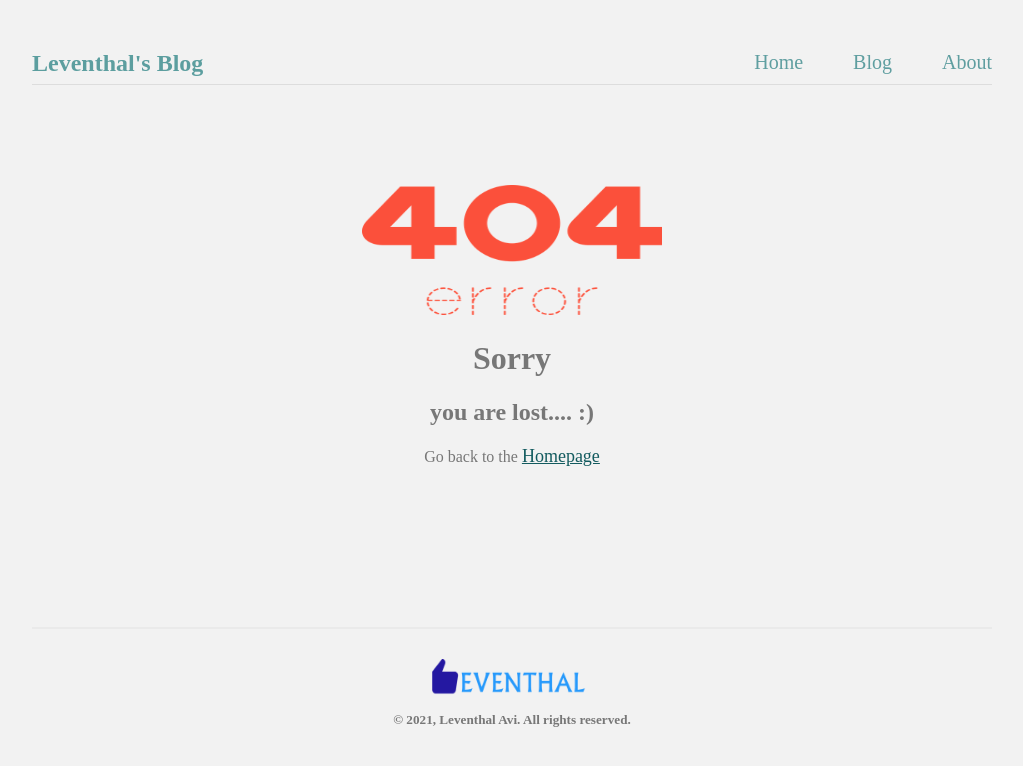
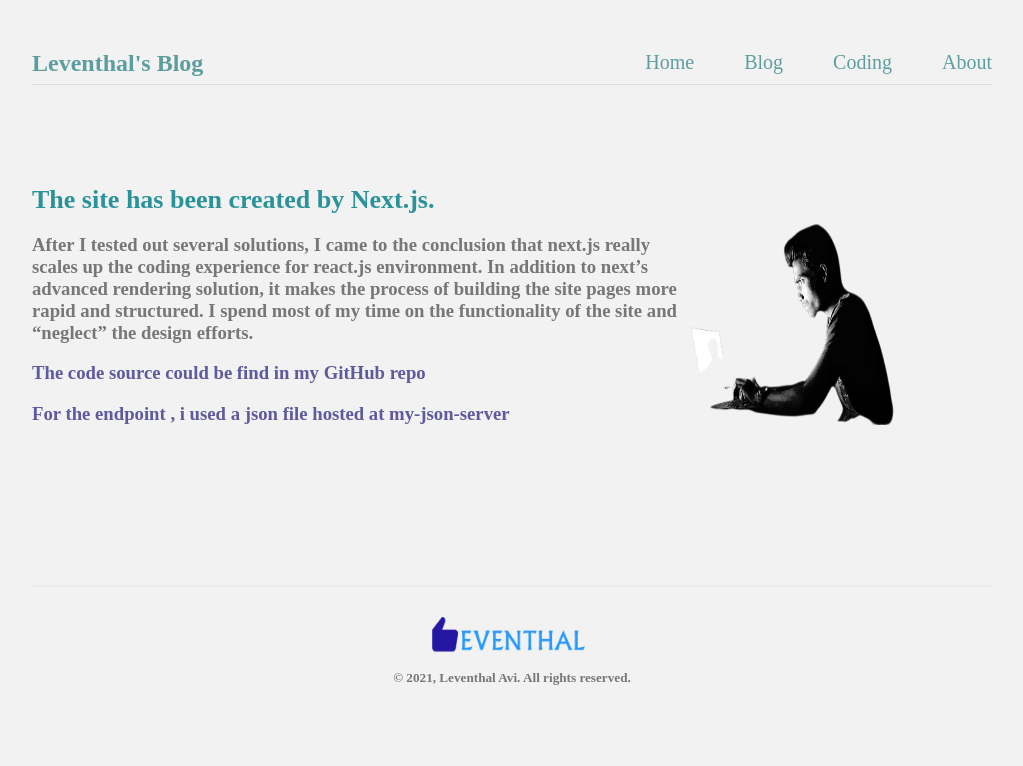
Before and after one commit to Avileven/next-blog, a Next.js app in the folder levenblog/: page /Coding in a window 1280 px wide. Before the commit this address had no page. Shown: the top 766 px of the page, without its empty margins (128-1151 px from the left). Built offline with nearby package versions, Linux system fonts and the light colour scheme.

Commit message:
adding style & coding page

```diff
--- a/levenblog/comps/Layout.js
+++ b/levenblog/comps/Layout.js
@@ -1,6 +1,6 @@
 import Footer from "./Footer";
 import Navbar from "./Navbar";
-
+// create the structure of a page while the navbar & Footer are static
 const Layout = ({children}) => {
     return (
     <div className="cont">
--- a/levenblog/comps/Navbar.js
+++ b/levenblog/comps/Navbar.js
@@ -9,6 +9,7 @@ const Navbar = () => {
       </div>
       <Link href="/"><a>Home</a></Link>
       <Link href="/myblog/"><a>Blog</a></Link>
+      <Link href="/Coding/"><a>Coding</a></Link>
       <Link href="/About"><a>About</a></Link>
 
     </nav>
--- a/levenblog/pages/About.js
+++ b/levenblog/pages/About.js
@@ -26,9 +26,9 @@ const About = () => {
         </div>
 
         <div className="contact-img">
-        <h3>avi@bmax.co.il  </h3>
-            <Image src="/contact.png" alt="avi pic"
-            width={200} height={160} />
+         <Image src="/contact.png" alt="avi pic"    width={200} height={160} />
+         <h3>avi@bmax.co.il  </h3>
+
         </div>
 
     </div>
--- /dev/null
+++ b/levenblog/pages/Coding.js
@@ -0,0 +1,41 @@
+import Image from 'next/image';
+const Coding = () => {
+    return (
+    <div className="coding">
+
+        <div className="coding-img">
+            <Image src="/coding1.png" alt="avi pic"
+            width={300} height={300} />
+        </div>
+        <div className="coding-cont">
+            <h1> The site has been created by Next.js.
+           </h1>
+
+            <h3> After I tested out several solutions, I came to the conclusion that next.js
+                 really scales up the coding experience for react.js environment.
+                 In addition to next’s advanced rendering solution, it makes the process of building
+                 the site pages more rapid and structured.  I spend most of my time on the
+                  functionality of the site and “neglect” the design efforts.
+
+
+            </h3>
+
+
+
+            <h3><a href="https://github.com/Avileven/next-blog/">The code source could be find in my
+            GitHub repo  </a></h3>
+
+            <h3><a href="https://my-json-server.typicode.com/Avileven/jsonend/blogs/">For the endpoint ,
+             i used a  json file hosted at my-json-server
+            </a></h3>
+
+
+        </div>
+
+
+
+    </div>
+    );
+}
+
+export default Coding;
--- a/levenblog/pages/_app.js
+++ b/levenblog/pages/_app.js
@@ -1,6 +1,6 @@
 import Layout from '../comps/Layout'
 import '../styles/globals.css'
-
+// create the structure of a page ,while the dynamic pages are the component inside the layout
 function MyApp({ Component, pageProps }) {
   return (
   <Layout>
--- a/levenblog/pages/index.js
+++ b/levenblog/pages/index.js
@@ -29,13 +29,14 @@ const Home = ({ data }) => {
       <div className="home-cont">
 
       <h2>My name is Avi Leventhal. I'm a Web Developer and Digital
-         Media expert.
+         media expert. Experienced entrepreneur in the digital marketplace.
       </h2>
       <Image src="/avi5.png" alt="avi pic" width={400} height={300} />
      </div>
 
 
    </div>
+   {/* adding a comp that uses the data to display the last post */}
     { data && <Homepost data={data}  /> }
     </>
 
--- a/levenblog/pages/myblog/[id].js
+++ b/levenblog/pages/myblog/[id].js
@@ -16,7 +16,7 @@ export const getStaticPaths = async () => {
     fallback: false
   }
 }
-
+// using the params data to the pages and re-build them
 export const getStaticProps = async (context) => {
   const id = context.params.id;
   const res = await fetch('https://my-json-server.typicode.com/Avileven/jsonend/blogs/' + id);
@@ -26,7 +26,7 @@ export const getStaticProps = async (context) => {
     props: {  data }
   }
 }
-
+// create the template for the post page
 const Details = ({ data }) => {
   return (
     <div className="post-page" >
--- a/levenblog/styles/globals.css
+++ b/levenblog/styles/globals.css
@@ -33,6 +33,8 @@ nav a:hover {
 nav h1 {
  color:rgb(92,158,159);
  margin-bottom:-3px;
+ animation-name:home ;
+ animation-duration: 5s;
 }
 nav .logo {
   margin-right: auto;
@@ -122,6 +124,8 @@ color:rgb(92,158,159);
 .blog-list .blog-img {
 float: right;
 margin-top: 40px;
+animation-name:img ;
+animation-duration: 4s;
 }
 
 .blog-list h1 {
@@ -136,14 +140,15 @@ font-size: 28px;
   float: right;
   margin-top: 50px;
   animation-name:img ;
-  animation-duration: 4s;
+  animation-duration: 6s;
 
 
 }
 
 @keyframes img {
-  from {width: 100px ;}
-  to {width:200px;}
+  0%   {background-color:rgb(162, 0, 255); left:0px; top:0px;}
+  25%  {background-color:rgb(29, 163, 74); left:200px; top:0px;}
+  50%  {background-color:blue; left:200px; top:200px;}
 }
 
 
@@ -155,22 +160,29 @@ max-width: 485px;
 .about-me .about-cont h3 {
   font-size: 18px;
 }
-.about-me .contact-img{
+.about-me .contact-img img{
   margin-top: 100px;
-  margin-left: 250px;
   color:rgb(92,158,159);
-  animation-name:img ;
+  animation-name:contact;
   animation-duration: 4s;
   animation-delay: 5s;
- animation-iteration-count: 5;
+ animation-iteration-count: 3;
+}
+
+.about-me .contact-img {
+margin-left: 400px;
+margin-top: 100px;
+
+}
+@keyframes contact {
+  from {right: 100px;}
+   to {left: 80px;}
  }
 
 /* Homepage /index */
 
 
 .home h1{
-
-
  animation-name:home ;
  animation-duration: 3s;
 }
@@ -182,7 +194,7 @@ max-width: 485px;
 
 .home .home-cont {
   display:grid;
-  grid-template-columns: 60% 40%;
+  grid-template-columns: 65% 35%;
   max-width: 1200px;
   font-size: 12px;
   margin-bottom: 100px;
@@ -191,7 +203,7 @@ max-width: 485px;
   .home .home-cont h2{
    margin-top: 100px;
    font-size: 22px;
-    max-width: 360px;
+   max-width: 600px;
    color:rgb(92,158,159);
 
     }
@@ -208,6 +220,7 @@ color: rgb(92,158,159)
  padding-right: 50px;
  font-size: 20px;
 }
+
 
 .home-data .home-title h2{
  font-size: 24px;
@@ -230,30 +243,30 @@ color: rgb(92,158,159)
 }
 
 
- /* admin :create new blog form */
-.create {
-  max-width: 400px;
-  margin: 0 auto;
-  text-align: center;
-  }
-  .create label {
-  text-align: left;
-  display: block;
-  }
-  .create h2 {
-  font-size: 20px;
-  color: #f1356d;
-  margin-bottom: 30px;
-  }
-  .create input, .create textarea, .create select {
-  width: 100%;
-  padding: 6px 10px;
-  margin: 10px 0;
-  border: 1px solid #ddd;
-  box-sizing: border-box;
-  display: block;
+
+  /* coding page  */
+
+  .coding .coding-img{
+  float: right;
+  margin-top: -60px;
+  animation-name:coding ;
+  position: relative;
+  animation: coding 10s ;
   }
 
-  .blog-title{
-  color:rgb(24, 57, 59)
+  @keyframes coding {
+   from {right: -100px;}
+   to {right: 80px;}
   }
+  .coding .coding-cont h3 a{
+    color:rgb(95, 89, 158)
+  }
+  .coding .coding-cont h3 a:hover{
+    color:rgb(33, 23, 143)
+  }
+
+
+  .coding .coding-cont h1{
+  color:rgb(42, 147, 153);
+  font-size: 26px;
+  }
```
Also changed, not shown: levenblog/pages/Contact.js (deleted, +0 -12 lines), levenblog/public/coding.png (added), levenblog/public/coding1.png (added). Lines whose indentation alone changed are shown as unchanged.
